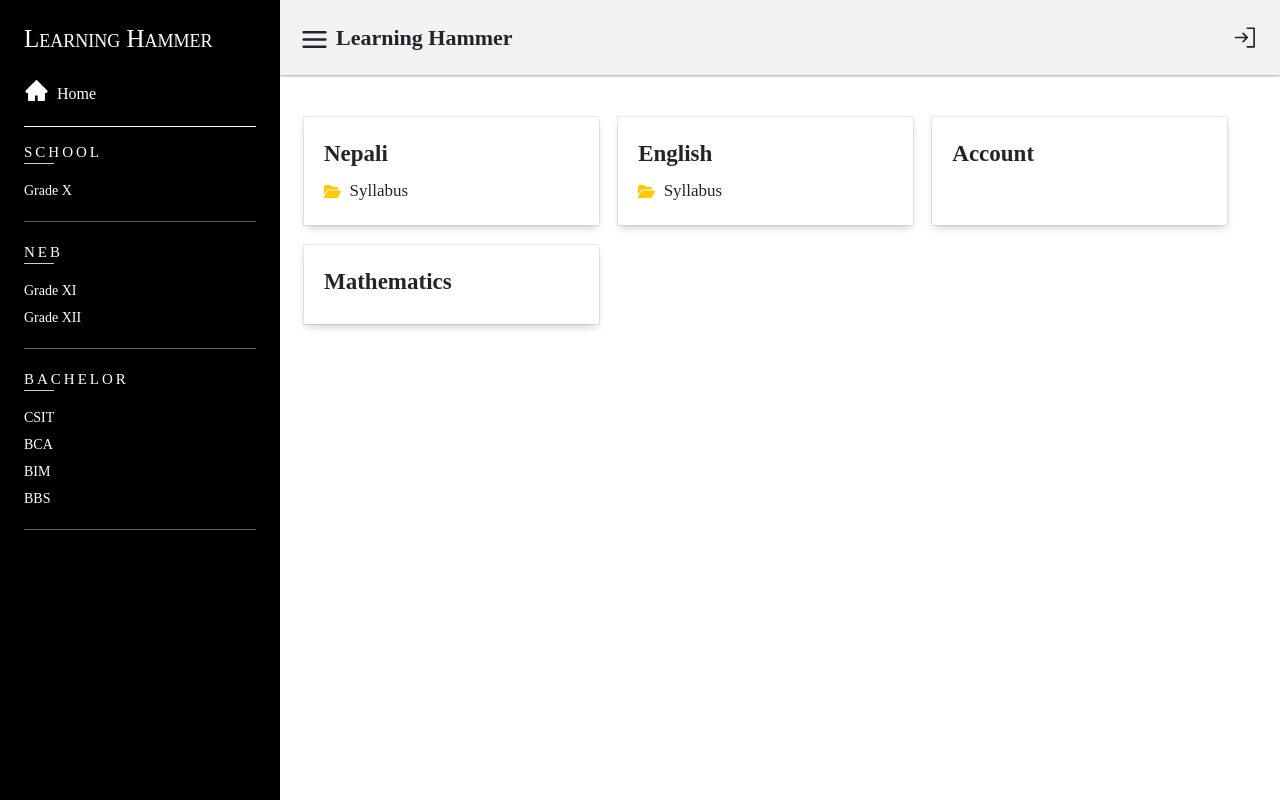
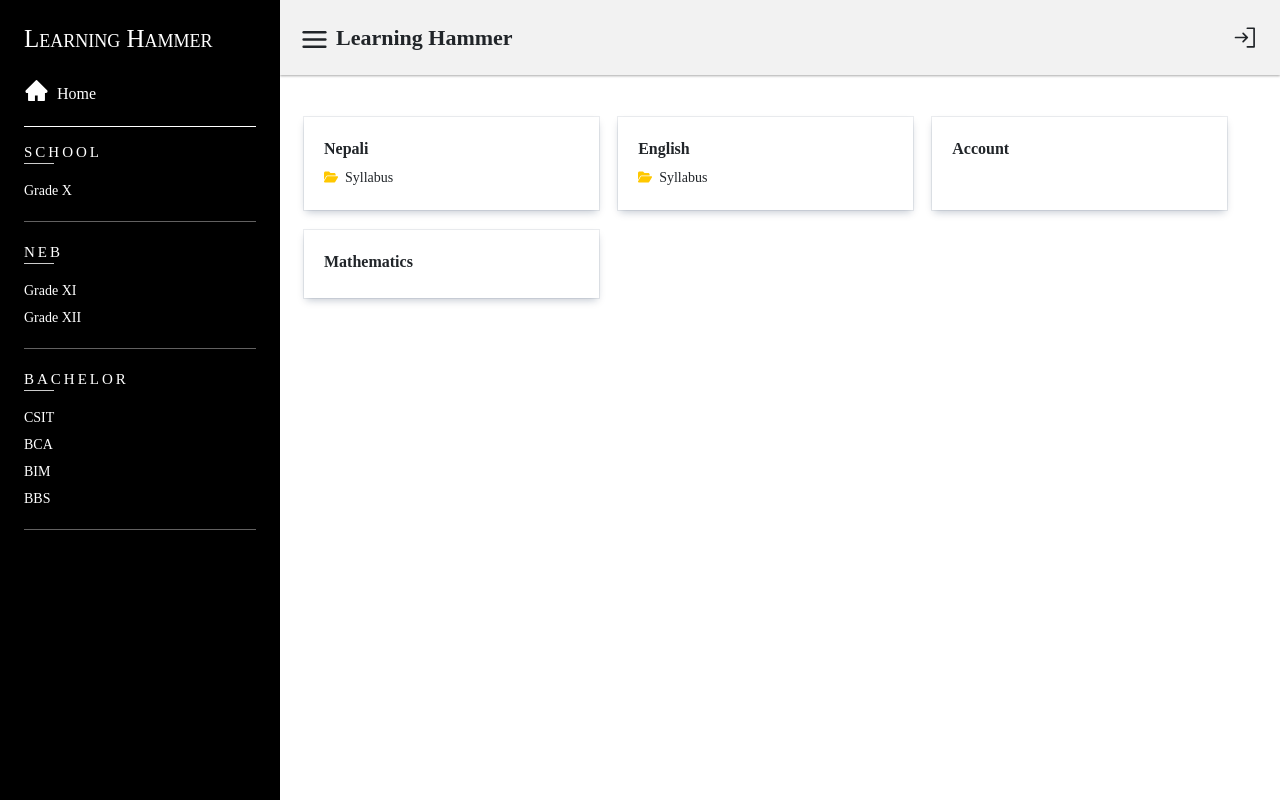
Before and after one commit to saphal-s/learningh, a React (Create React App) app: page /1 in a window 1280 px wide. Built offline with nearby package versions, Linux system fonts and the light colour scheme.

Commit message:
changess

```diff
--- a/src/index.css
+++ b/src/index.css
@@ -248,23 +248,23 @@ body {
 /* subjects */
 .feature .title {
   font-weight: 600;
-  font-size: 23px;
+  font-size: 16px;
 }
 .feature li {
   font-weight: 500;
   list-style: none;
   text-transform: capitalize;
   padding: 2px 0;
-  font-size: 17px;
+  font-size: 14px;
 }
 .ficon {
   color: rgb(255, 200, 0);
-  margin-top: 5px;
+  margin-top: 3px;
 }
 
 .details_card .title {
   font-weight: 600;
-  font-size: 20px;
+  font-size: 18px;
 }
 
 .sub_features .nav-pills {
```
